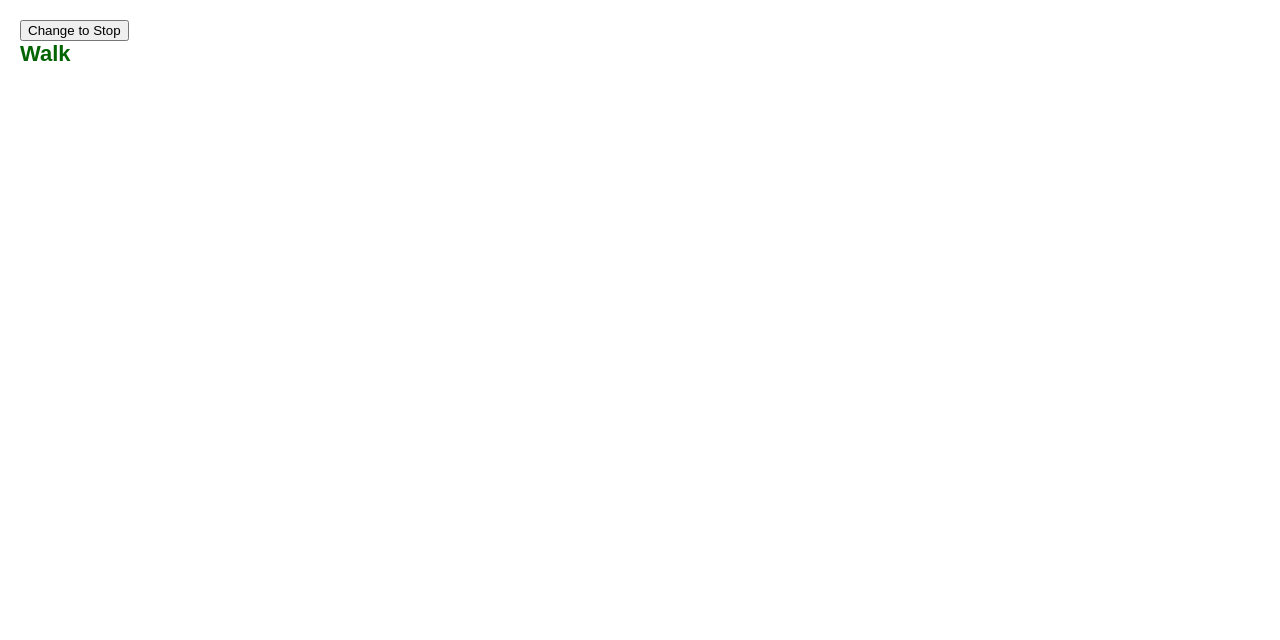
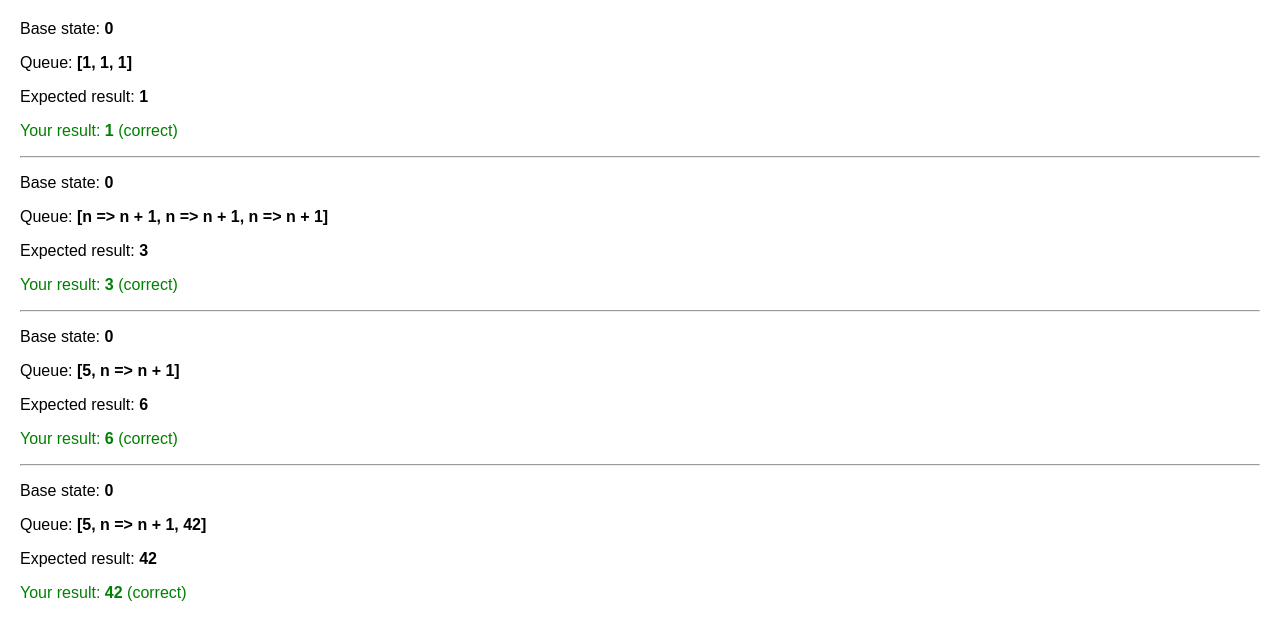
Before and after one commit to yomu85/react-tictactoe, a React (Create React App) app: page / in a window 1280 px wide. Shown: the top 640 px of the page. Built offline with nearby package versions, Linux system fonts and the light colour scheme.

Commit message:
day8 8-1 부분 완료

```diff
--- a/src/App.js
+++ b/src/App.js
@@ -1,4 +1,4 @@
-import Today from './day07/index.jsx';
+import Today from './day08/index.jsx';
 
 export default function App() {
   return <Today />
--- /dev/null
+++ b/src/day08/index.jsx
@@ -0,0 +1,234 @@
+// setState 호출만 React 업데이트 큐에 쌓임
+
+import { useState } from "react";
+
+// 챌린지2
+function getFinalState(baseState, queue) {
+  let finalState = baseState;
+
+  for (let i = 0; i < queue.length; i++) {
+    const item = queue[i];
+
+    if (typeof item === 'function') {
+      // 함수인 경우
+      finalState = item(finalState)
+    } else {
+      finalState = item;
+    }
+  }
+
+  return finalState;
+}
+
+
+function increment(n) {
+  return n + 1;
+}
+
+increment.toString = () => 'n => n + 1';
+
+export default function App() {
+  return (
+    <>
+      <TestCase
+        baseState={0}
+        queue={[1, 1, 1]}
+        expected={1}
+      />
+      <hr />
+      <TestCase
+        baseState={0}
+        queue={[
+          increment,
+          increment,
+          increment
+        ]}
+        expected={3}
+      />
+      <hr />
+      <TestCase
+        baseState={0}
+        queue={[
+          5,
+          increment,
+        ]}
+        expected={6}
+      />
+      <hr />
+      <TestCase
+        baseState={0}
+        queue={[
+          5,
+          increment,
+          42,
+        ]}
+        expected={42}
+      />
+    </>
+  );
+}
+
+function TestCase({
+  baseState,
+  queue,
+  expected
+}) {
+  const actual = getFinalState(baseState, queue);
+  return (
+    <>
+      <p>Base state: <b>{baseState}</b></p>
+      <p>Queue: <b>[{queue.join(', ')}]</b></p>
+      <p>Expected result: <b>{expected}</b></p>
+      <p style={{
+        color: actual === expected ?
+          'green' :
+          'red'
+      }}>
+        Your result: <b>{actual}</b>
+        {' '}
+        ({actual === expected ?
+          'correct' :
+          'wrong'
+        })
+      </p>
+    </>
+  );
+}
+
+
+// 챌린지1
+// import { useState } from 'react';
+
+// export default function RequestTracker() {
+//   const [pending, setPending] = useState(0);
+//   const [completed, setCompleted] = useState(0);
+
+//   function handleClick() {
+//     setPending(n => n + 1);
+//     delay(3000).then(() => {
+//       setPending(n => n - 1);
+//       setCompleted(n => n + 1);
+//     })
+//   }
+
+//   return (
+//     <>
+//       <h3>
+//         Pending: {pending}
+//       </h3>
+//       <h3>
+//         Completed: {completed}
+//       </h3>
+//       <button onClick={handleClick}>
+//         Buy
+//       </button>
+//     </>
+//   );
+// }
+
+// function delay(ms) {
+//   return new Promise((resolve, reject) => {
+//     setTimeout(resolve, ms)
+//   });
+// }
+
+
+// import { useState } from 'react';
+
+// export default function Counter() {
+//   const [number, setNumber] = useState(0);
+
+//   return (
+//     <>
+//       <h1>{number}</h1>
+//       <button onClick={() => {
+//         setNumber(number + 5); // set 5
+//         setNumber(42); // set 42
+//         setNumber(n => n + 1); // set 43
+//       }}>Increase the number</button>
+//     </>
+//   )
+// }
+
+// import { useState } from 'react';
+
+// export default function Counter() {
+//   const [number, setNumber] = useState(0);
+
+//   return (
+//     <>
+//       <h1>{number}</h1>
+//       <button onClick={() => {
+//         setNumber(number + 5);
+//         setNumber(n => n + 1);
+//       }}>Increase the number</button>
+//     </>
+//   )
+// }
+
+
+// 실제 동작 과정
+// <button onClick={() => {
+//   setNumber(n => n + 1);  // 첫 번째 함수
+//  setNumber(n => n + 1);  // 두 번째 함수 (완전히 다른 n!)
+//  setNumber(n => n + 1);  // 세 번째 함수 (또 다른 n!)
+// }}></button>
+
+// 1단계: 큐에 쌓임 (함수 실행 X)
+// // 클릭 시점에 number = 0
+
+// // React 내부 큐
+// updateQueue = [
+//   (n => n + 1),  // 함수1 (아직 실행 안 됨!)
+//   (n => n + 1),  // 함수2 (아직 실행 안 됨!)
+//   (n => n + 1)   // 함수3 (아직 실행 안 됨!)
+// ]
+
+// // 이 시점엔 n이 어디에도 없음!
+
+// 2단계: React가 큐를 순서대로 실행
+// // React 내부 (의사 코드)
+// let currentValue = 0;  // number의 현재 값
+
+// // 첫 번째 함수 실행
+// currentValue = (n => n + 1)(currentValue);
+// //              ↑            ↑
+// //              함수1        0을 넣어서 호출
+// //              n = 0
+// //              return 0 + 1 = 1
+// // currentValue = 1
+
+// // 두 번째 함수 실행
+// currentValue = (n => n + 1)(currentValue);
+// //              ↑            ↑
+// //              함수2        1을 넣어서 호출
+// //              n = 1 (이전 결과!)
+// //              return 1 + 1 = 2
+// // currentValue = 2
+
+// // 세 번째 함수 실행
+// currentValue = (n => n + 1)(currentValue);
+// //              ↑            ↑
+// //              함수3        2를 넣어서 호출
+// //              n = 2 (이전 결과!)
+// //              return 2 + 1 = 3
+// // currentValue = 3
+
+// // 최종: number = 3으로 렌더링
+
+// import { useState } from 'react';
+
+// export default function Counter() {
+//   const [number, setNumber] = useState(0);
+
+//   return (
+//     <>
+//       <h1>{number}</h1>
+//       <button onClick={() => {
+//         setNumber(function(a) { return a + 1});
+//         setNumber(b => b + 1);
+//         setNumber(c => c + 1);
+//       }}>+3</button>
+//     </>
+//   )
+// }
```
